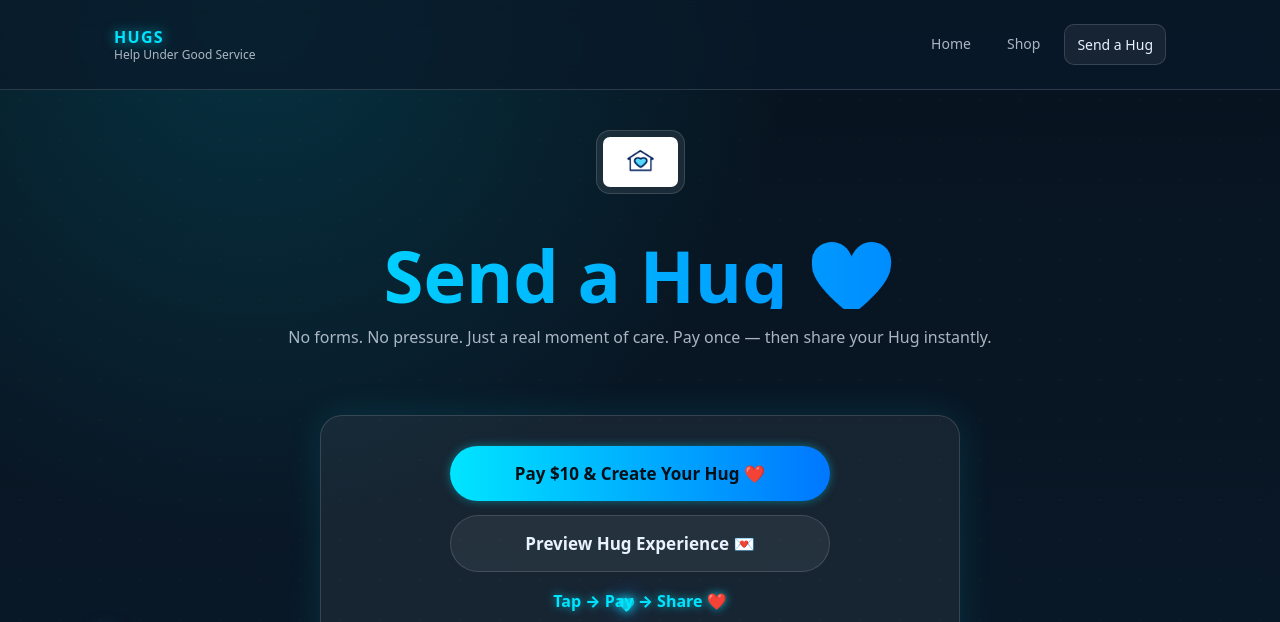
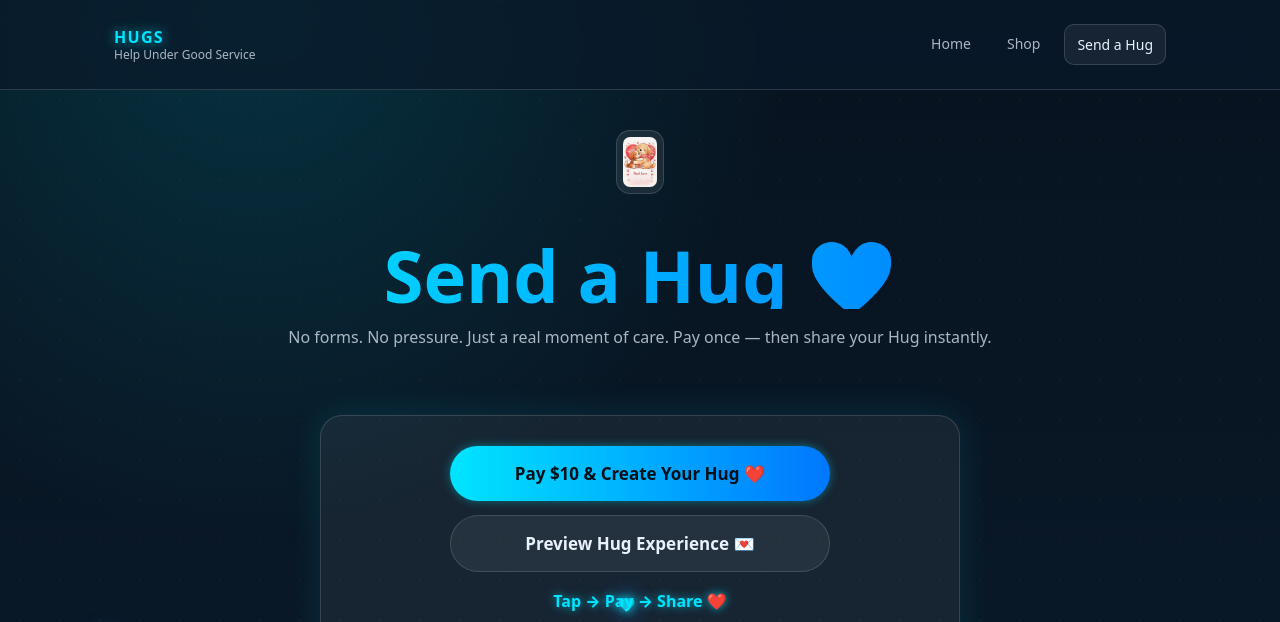
Before and after one commit to madartz1/hugslinks-ecom, a website: page public/send-a-hug.html in a window 1280 px wide. Shown: the top 622 px of the page. Drawn offline with Linux system fonts and the light colour scheme.

Commit message:
Replace hugs logo image with hugs pup image

```diff
--- a/public/send-a-hug.html
+++ b/public/send-a-hug.html
@@ -113,7 +113,7 @@
 <main class="hug-page">
 
   <a href="/">
-    <img src="/assets/hugs-logo.jpg" alt="HUGS Logo" class="hug-logo" />
+    <img src="/assets/hugs-pup.png" alt="HUGS Logo" class="hug-logo" />
   </a>
 
   <section class="hero">
```
